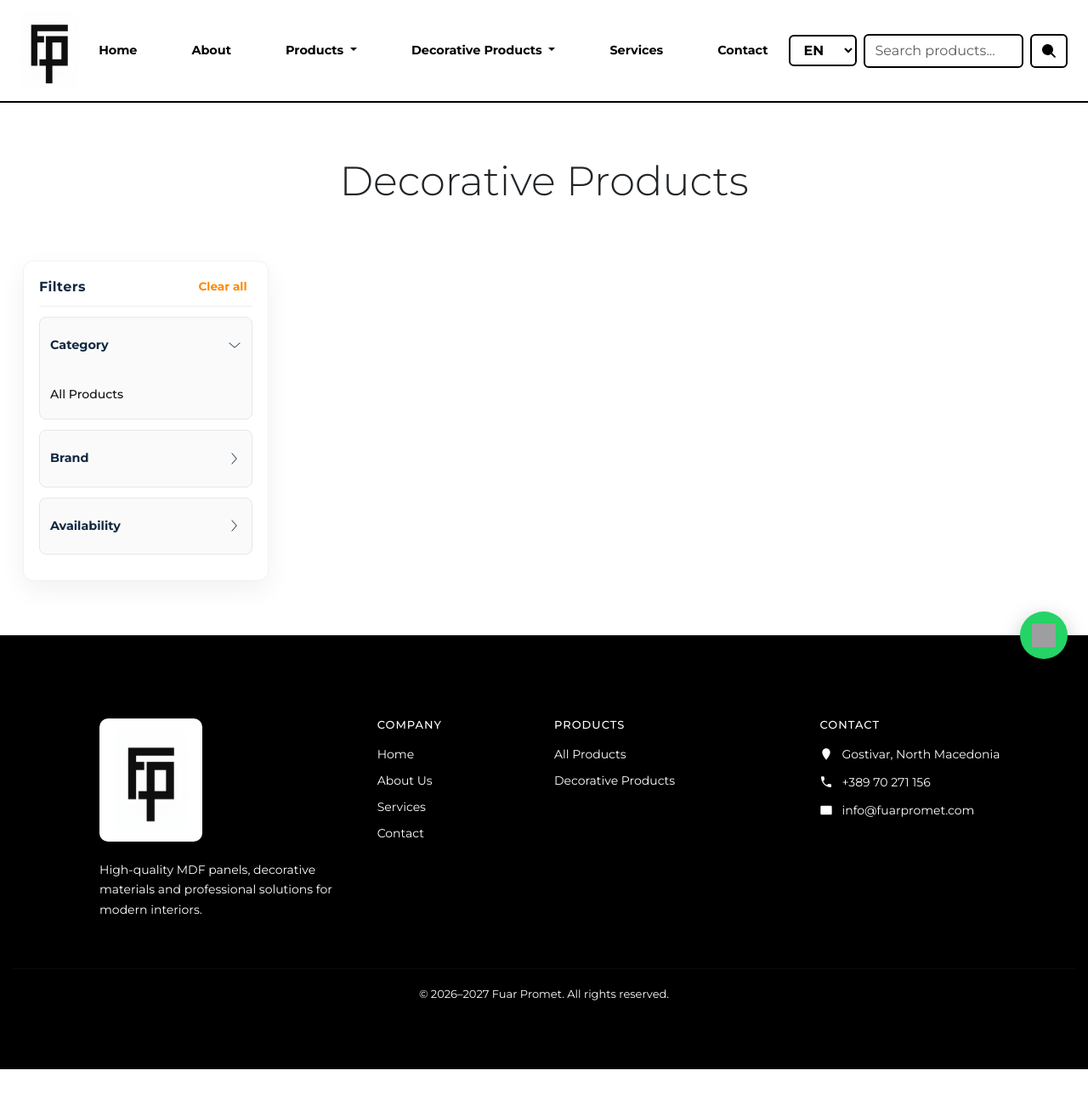
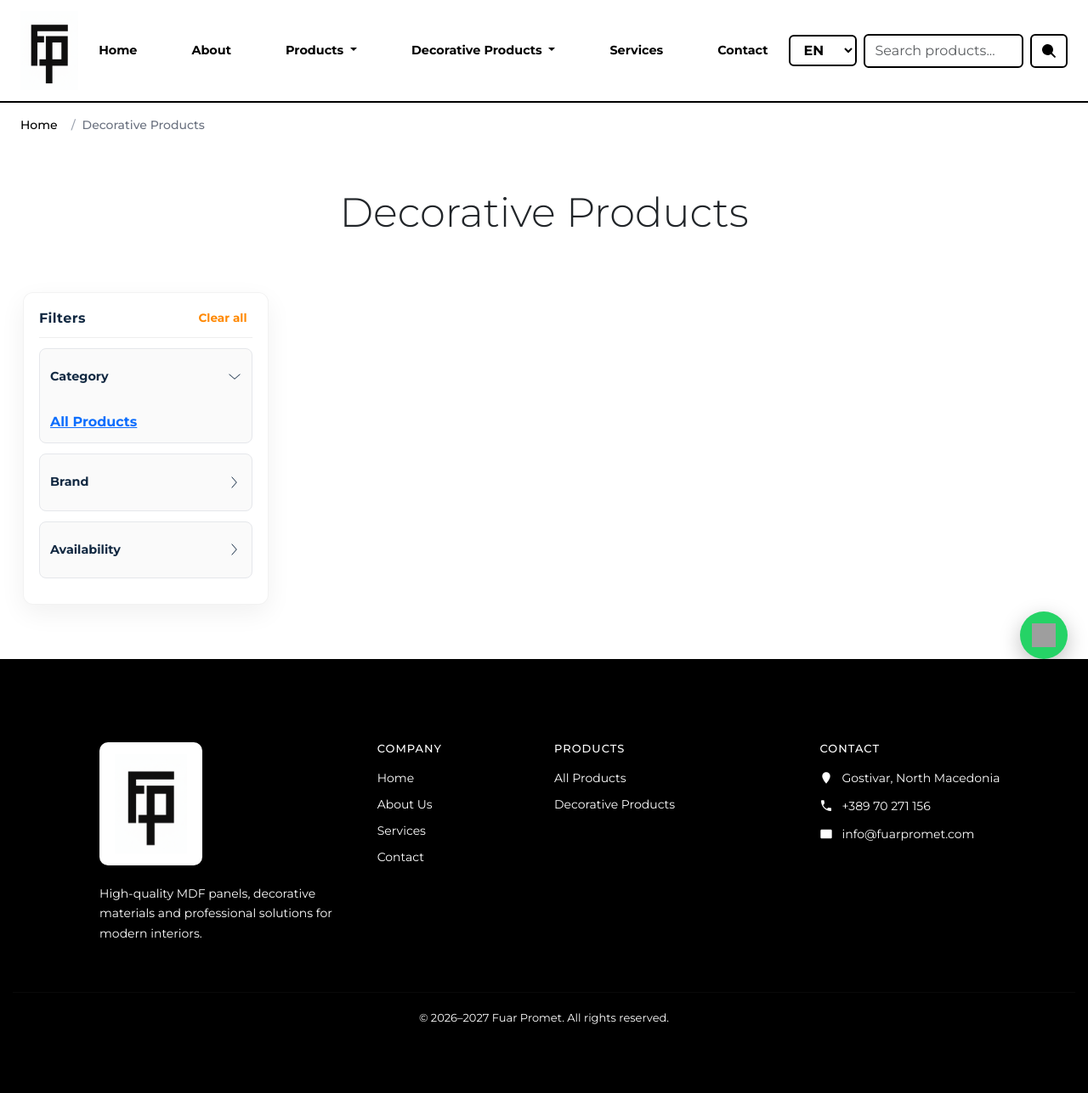
Before and after one commit to aysunsuleymanii/FuarPromet, a Django app: page /decorative-products/ in a window 1280 px wide. Shown: the whole page at 85% size. Before the commit the page ends 1259 px from the top, so only its background shows below. Run offline with Django 5.2, Linux system fonts and the light colour scheme; data that the repository does not hold is empty; grey boxes are pictures that could not be loaded.

Commit message:
breadcrumb added

```diff
--- a/fuar_promet_web/fuar_promet/templates/base.html
+++ b/fuar_promet_web/fuar_promet/templates/base.html
@@ -384,6 +384,9 @@
 </nav>
 
 <!-- Main Content -->
+{% block breadcrumbs %}
+{% endblock %}
+
 <div>
     {% block content %}
     {% endblock %}
--- a/fuar_promet_web/fuar_promet/templates/products.html
+++ b/fuar_promet_web/fuar_promet/templates/products.html
@@ -2,6 +2,59 @@
 {% load static i18n %}
 
 {% block title %}Products - Fuar Promet{% endblock %}
+
+{% block breadcrumbs %}
+<nav aria-label="breadcrumb">
+    <ol class="breadcrumb container my-3">
+        <li class="breadcrumb-item">
+            <a href="{% url 'home' %}">{% trans "Home" %}</a>
+        </li>
+
+        {# Main section link #}
+        {% if category %}
+            {# We're on a category page, so link back to main section #}
+            {% if is_decorative %}
+                <li class="breadcrumb-item">
+                    <a href="{% url 'decorative_products' %}">{% trans "Decorative Products" %}</a>
+                </li>
+            {% else %}
+                <li class="breadcrumb-item">
+                    <a href="{% url 'products' %}">{% trans "Products" %}</a>
+                </li>
+            {% endif %}
+
+            {# Show parent category if it exists and is not a root category #}
+            {% if category.parent and category.parent.parent %}
+                <li class="breadcrumb-item">
+                    <a href="{% url 'category_products' category.parent.id %}">
+                        {{ category.parent.name }}
+                    </a>
+                </li>
+            {% endif %}
+
+            {# Current category #}
+            <li class="breadcrumb-item active" aria-current="page">
+                {{ category.name }}
+            </li>
+        {% else %}
+            {# We're on the main section page (no specific category) #}
+            {% if is_decorative %}
+                <li class="breadcrumb-item active" aria-current="page">
+                    {% trans "Decorative Products" %}
+                </li>
+            {% else %}
+                <li class="breadcrumb-item active" aria-current="page">
+                    {% trans "Products" %}
+                </li>
+            {% endif %}
+        {% endif %}
+    </ol>
+</nav>
+{% endblock %}
+
+
+
+
 
 {% block content %}
 <div class="container-fluid my-5 py-3">
@@ -48,10 +101,16 @@
                         <div class="collapse show" id="categoryCollapse">
                             <div class="filter-options">
 
-                                <a href="{% url 'products' %}"
-                                   class="filter-link {% if request.resolver_match.url_name == 'products' %}active{% endif %}">
-                                    {% trans "All Products" %}
-                                </a>
+                                {% if category %}
+                                    <a href="{% url 'category_products' category.id %}">
+                                        {{ category.name }}
+                                    </a>
+                                {% else %}
+                                    <a href="{% url 'products' %}">
+                                        {% trans "All Products" %}
+                                    </a>
+                                {% endif %}
+
 
                                 {% for category in categories %}
                                 <a href="{% url 'category_products' category.id %}"
--- a/fuar_promet_web/fuar_promet/views.py
+++ b/fuar_promet_web/fuar_promet/views.py
@@ -39,8 +39,6 @@ def our_work(request):
     return render(request, "our_work.html")
 
 
-# ---------- PRODUCTS ----------
-
 # ALL PRODUCTS
 def products_list(request):
     products = Product.objects.all().order_by("-created_at")
@@ -50,9 +48,8 @@ def products_list(request):
         "products": products,
         "categories": categories,
         "page_title": "All Products",
+        "is_decorative": False,  # ADD THIS
     })
-
-
 
 
 # ALL DECORATIVE PRODUCTS
@@ -72,9 +69,8 @@ def decorative_products_list(request):
         "products": products,
         "categories": categories,
         "page_title": "Decorative Products",
+        "is_decorative": True,  # ADD THIS
     })
-
-
 
 
 def category_products(request, category_id):
@@ -89,13 +85,26 @@ def category_products(request, category_id):
         products = Product.objects.filter(category=category)
         categories = [category]
 
+    # Determine if this category belongs to Decorative Products
+    is_decorative = False
+    current_cat = category
+    while current_cat.parent:
+        if current_cat.parent.name.lower() == "decorative products":
+            is_decorative = True
+            break
+        current_cat = current_cat.parent
+
+    # Check if the category itself is Decorative Products
+    if category.name.lower() == "decorative products":
+        is_decorative = True
+
     return render(request, "products.html", {
         "products": products,
         "categories": categories,
+        "category": category,  # ADD THIS
         "page_title": category.name,
+        "is_decorative": is_decorative,  # ADD THIS
     })
-
-
 
 # ---------- SERVICES ----------
 
--- a/fuar_promet_web/static/style.css
+++ b/fuar_promet_web/static/style.css
@@ -1748,3 +1748,52 @@ img:not(.product-detail-img) {
         max-width: calc(100vw - 60px);
     }
 }
+
+
+/* ================= BREADCRUMBS ================= */
+
+.breadcrumb {
+    background: transparent;
+    padding: 0;
+    margin: 16px 20px 24px;
+    font-size: 14px;
+    font-weight: 500;
+}
+
+.breadcrumb.container {
+    padding-left: 4px;
+}
+
+.breadcrumb-item + .breadcrumb-item::before {
+    content: "/";
+    color: #9ca3af;
+    padding: 0 8px;
+}
+
+.breadcrumb-item a {
+    color: #000000;
+    text-decoration: none;
+    transition: color 0.2s ease;
+}
+
+.breadcrumb-item a:hover {
+    color: #6b7280;
+    text-decoration: underline;
+}
+
+.breadcrumb-item.active {
+    color: #6b7280;
+}
+
+/* ================= MOBILE ================= */
+
+@media (max-width: 768px) {
+    .breadcrumb {
+        font-size: 13px;
+        margin: 12px 15px 16px;
+    }
+
+    .breadcrumb.container {
+        padding-left: 8px;
+    }
+}
```
Also changed, not shown: fuar_promet_web/fuar_promet/templates/about.html (+15 -0 lines), fuar_promet_web/fuar_promet/templates/contact.html (+15 -0 lines), fuar_promet_web/fuar_promet/templates/product_detail.html (+25 -0 lines), fuar_promet_web/fuar_promet/templates/search_results.html (+14 -0 lines), fuar_promet_web/fuar_promet/templates/service_detail.html (+20 -0 lines), fuar_promet_web/fuar_promet/templates/services.html (+14 -0 lines).
